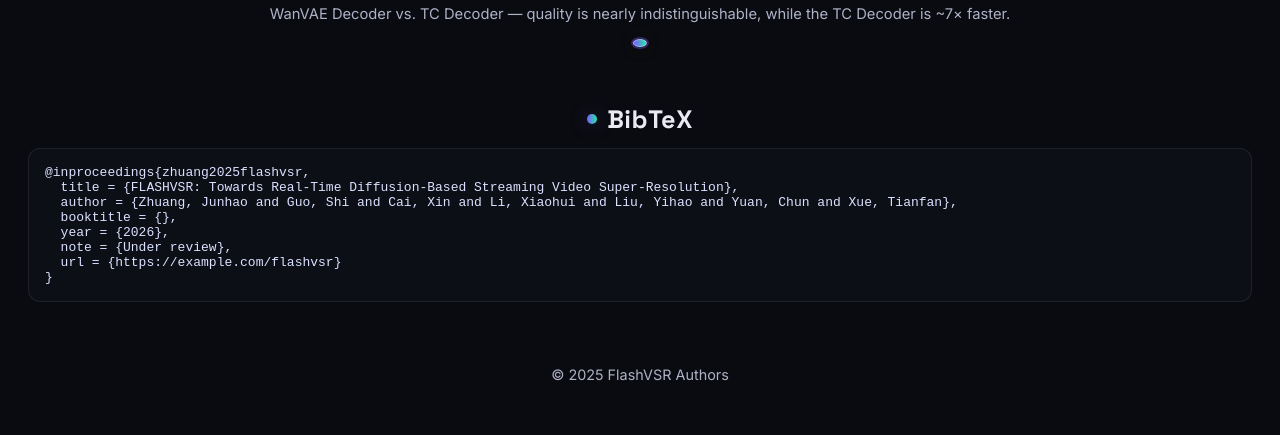
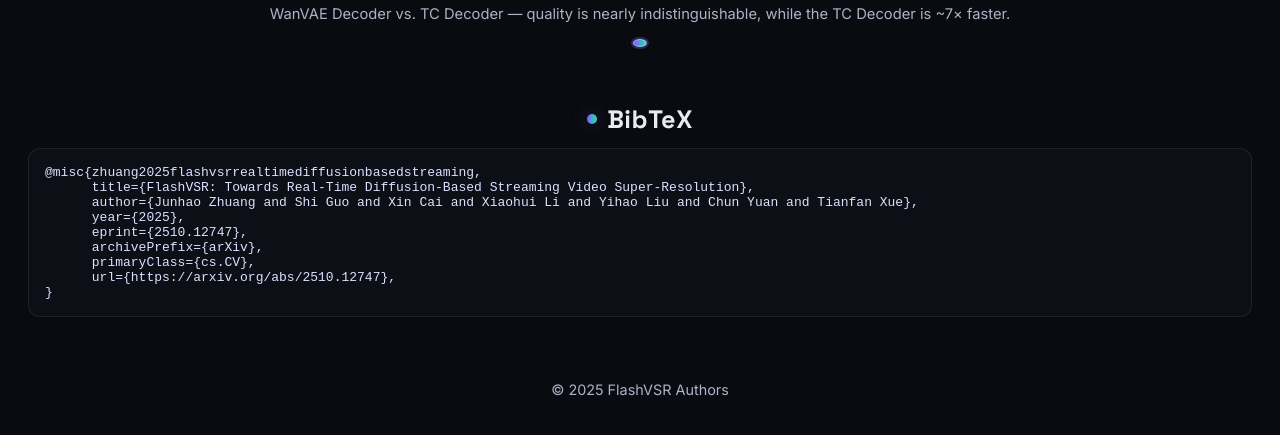
Before and after one commit to zhuang2002/zhuang2002.github.io, a Jekyll site: the page FlashVSR/index.html, which Jekyll copies as it is, in a window 1280 px wide and 900 px high, scrolled down 7148 px, cut to the strip 446-881 px from the top of the window. Built offline with Jekyll 4.4.1, drawn with Linux system fonts in a browser that asks for light colours.

Commit message:
Update index.html

```diff
--- a/FlashVSR/index.html
+++ b/FlashVSR/index.html
@@ -736,7 +736,7 @@
         </div>
 
         <div class="cta-row" role="group" aria-label="resources">
-          <a class="cta" href="https://arxiv.org/abs/2312.03594" target="_blank" rel="noopener noreferrer" title="Paper on arXiv">📄 Paper</a>
+          <a class="cta" href="https://arxiv.org/abs/2510.12747" target="_blank" rel="noopener noreferrer" title="Paper on arXiv">📄 Paper</a>
           <a class="cta" href="https://github.com/OpenImagingLab/FlashVSR" target="_blank" rel="noopener noreferrer" title="Source code on GitHub">🐙 Code</a>
           <a class="cta" href="https://huggingface.co/JunhaoZhuang/FlashVSR" target="_blank" rel="noopener noreferrer" title="Models on Hugging Face">🤗 Model</a>
           <a class="cta pending" href="javascript:void(0)" aria-disabled="true" title="Dataset — pending release">🗃️ Dataset (Pending release)</a>
@@ -890,13 +890,14 @@
     <!-- BibTeX -->
     <section id="bib" aria-labelledby="s-bib">
       <div class="section-title" id="s-bib"><span class="dot"></span> BibTeX</div>
-      <pre class="bib" aria-label="BibTeX entry"><code>@inproceedings{zhuang2025flashvsr,
-  title = {FLASHVSR: Towards Real-Time Diffusion-Based Streaming Video Super-Resolution},
-  author = {Zhuang, Junhao and Guo, Shi and Cai, Xin and Li, Xiaohui and Liu, Yihao and Yuan, Chun and Xue, Tianfan},
-  booktitle = {},
-  year = {2026},
-  note = {Under review},
-  url = {https://example.com/flashvsr}
+      <pre class="bib" aria-label="BibTeX entry"><code>@misc{zhuang2025flashvsrrealtimediffusionbasedstreaming,
+      title={FlashVSR: Towards Real-Time Diffusion-Based Streaming Video Super-Resolution},
+      author={Junhao Zhuang and Shi Guo and Xin Cai and Xiaohui Li and Yihao Liu and Chun Yuan and Tianfan Xue},
+      year={2025},
+      eprint={2510.12747},
+      archivePrefix={arXiv},
+      primaryClass={cs.CV},
+      url={https://arxiv.org/abs/2510.12747},
 }</code></pre>
     </section>
 
```
